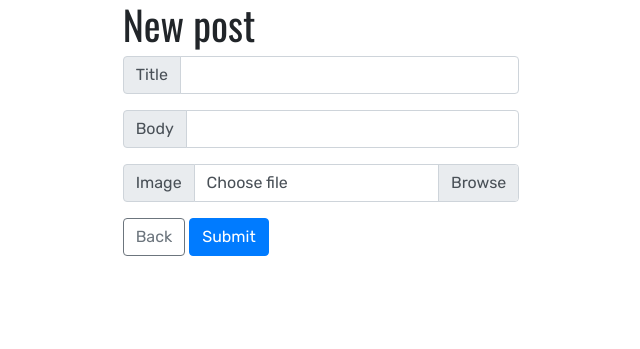
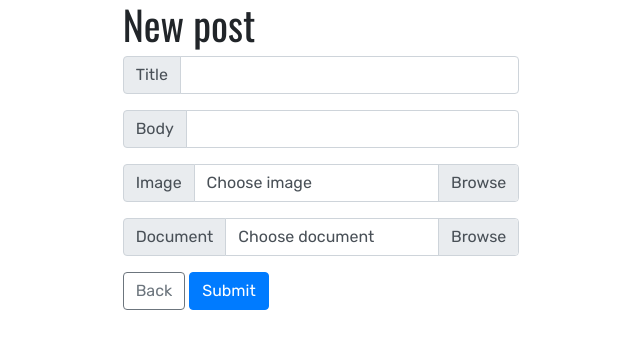
Before and after one commit to zwliew/h2-computing-training-demos, a Flask app: page /posts/create in a window 1280 px wide. Shown: the top 349 px of the page, without its empty margins (319-959 px from the left). Run offline with Flask 2, Linux system fonts and the light colour scheme; some libraries are stand-ins or nearby versions.

Commit message:
blog: Allow file uploads as well

```diff
--- a/blog/server.py
+++ b/blog/server.py
@@ -11,17 +11,20 @@ def get_db():
 
 def create_db():
     db = get_db()
-    db.execute('CREATE TABLE post (title TEXT NOT NULL, body TEXT, image TEXT)')
+    db.execute('CREATE TABLE post (title TEXT NOT NULL, body TEXT, image TEXT, document TEXT)')
     db.close()
 
 if not os.path.isfile('db.sqlite3'):
     create_db()
 
+ALLOWED_EXTENSIONS = set(['jpg', 'jpeg', 'png', 'docx', 'xlsx', 'pdf', 'doc', 'xls', 'ppt', 'pptx'])
+def allowed_file(filename):
+    return '.' in filename and \
+           filename.rsplit('.', 1)[1].lower() in ALLOWED_EXTENSIONS
+
 UPLOAD_FOLDER = 'static/uploads'
 path = Path(UPLOAD_FOLDER)
 path.parent.mkdir(parents=True, exist_ok=True)
-
-ALLOWED_EXTENSIONS = set(['jpg', 'jpeg', 'png'])
 
 app = Flask(__name__)
 app.config['UPLOAD_FOLDER'] = UPLOAD_FOLDER
@@ -37,10 +40,6 @@ def read_all():
 def index():
     return redirect(url_for('read_all'))
 
-def allowed_file(filename):
-    return '.' in filename and \
-           filename.rsplit('.', 1)[1].lower() in ALLOWED_EXTENSIONS
-
 @app.route('/posts/create', methods=['post', 'get'])
 def create():
     if request.method == 'GET':
@@ -53,15 +52,24 @@ def create():
 
     image = request.files['image'] if 'image' in request.files else None
     if image and allowed_file(image.filename):
-        filename = secure_filename(image.filename)
-        filename = os.path.join(app.config['UPLOAD_FOLDER'], filename)
-        image.save(filename)
+        image_filename = secure_filename(image.filename)
+        image_filename = os.path.join(app.config['UPLOAD_FOLDER'], image_filename)
+        image.save(image_filename)
     else:
-        filename = None
+        image_filename = None
+
+    document = request.files['document'] if 'document' in request.files else None
+    if document and allowed_file(document.filename):
+        doc_filename = secure_filename(document.filename)
+        doc_filename = os.path.join(app.config['UPLOAD_FOLDER'], doc_filename)
+        document.save(doc_filename)
+    else:
+        doc_filename = None
 
     db = get_db()
     with db:
-        db.execute('INSERT INTO post(title, body, image) VALUES (?,?,?)', (title, body, filename))
+        db.execute('INSERT INTO post(title, body, image, document) VALUES (?,?,?,?)',
+                (title, body, image_filename, doc_filename))
     db.close()
 
     return redirect(url_for('index'))
--- a/blog/templates/create.html
+++ b/blog/templates/create.html
@@ -26,7 +26,18 @@
                 </div>
                 <div class="custom-file">
                     <input type="file" name="image" accept="image/*" class="custom-file-input" >
-                    <label for="image" class="custom-file-label">Choose file</label>
+                    <label for="image" class="custom-file-label">Choose image</label>
+                </div>
+            </div>
+        </div>
+        <div class="form-group">
+            <div class="input-group">
+                <div class="input-group-prepend">
+                    <span class="input-group-text">Document</span>
+                </div>
+                <div class="custom-file">
+                    <input type="file" name="document" accept="application/pdf, application/msword, application/vnd.openxmlformats-officedocument.wordprocessingml.document, application/vnd.ms-excel, application/vnd.openxmlformats-officedocument.spreadsheetml.sheet, application/vnd.ms-powerpoint, application/vnd.openxmlformats-officedocument.presentationml.presentation" class="custom-file-input">
+                    <label for="document" class="custom-file-label">Choose document</label>
                 </div>
             </div>
         </div>
--- a/blog/templates/read-single.html
+++ b/blog/templates/read-single.html
@@ -6,12 +6,16 @@
         <a href="{{ url_for('index') }}" class="btn btn-outline-secondary">Back</a>
         <div class="card post my-3">
             {% if post['image'] is not none %}
-                <img class="card-img-top" src="{{ '/' + post['image'] }}">
+                <img class="card-img-top" src="/{{ post['image'] }}">
             {% endif %}
             <div class="card-body">
                 {% if post['body'] is not none %}
                     <p>{{ post['body'] }}</p>
                 {% endif %}
+                {% if post['document'] is not none %}
+                    {% set split_path = post['document'].split('/') %}
+                    <a href="/{{ post['document'] }}" class="card-link">{{ split_path[split_path|length - 1] }}</a>
+                {% endif %}
             </div>
         </div>
     </div>
```
